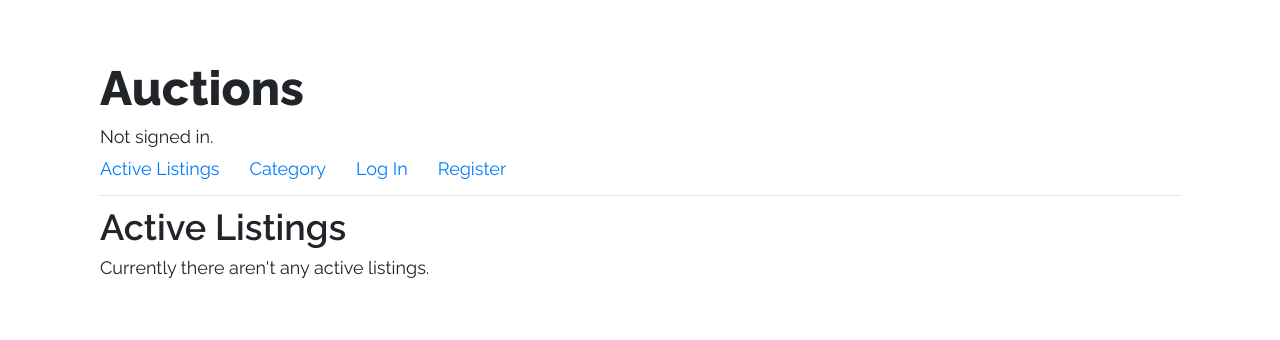
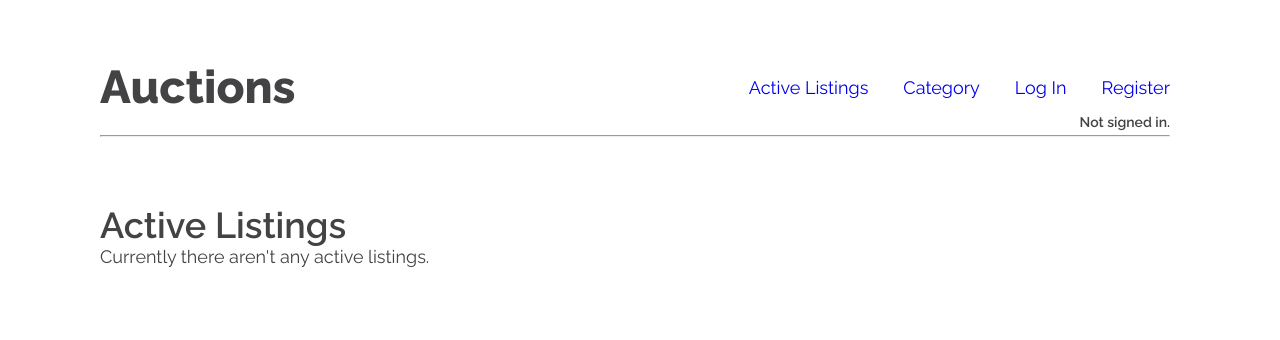
Before and after one commit to monk3yd/commerce-v2, a Django app: page / in a window 1280 px wide. Shown: the top 340 px of the page. Run offline with Django 3.2, Linux system fonts and the light colour scheme; data that the repository does not hold is empty; some libraries are stand-ins or nearby versions.

Commit message:
Layout.html navbar layout css from scratch

```diff
--- a/auctions/static/auctions/style.css
+++ b/auctions/static/auctions/style.css
@@ -9,6 +9,7 @@ html {
 }
 
 body {
+    color: rgb(67, 67, 70);
     font-size: 1.8rem;
     font-family: 'Raleway', 'Trebuchet MS', 'Lucida Sans Unicode', 'Lucida Grande', 'Lucida Sans', Arial, sans-serif;
     padding: 6rem 10rem;
@@ -16,7 +17,7 @@ body {
 
 /* Headings */
 h1 {
-    font-size: 4.8rem;
+    font-size: 4.6rem;
     font-weight: 800;
 }
 
@@ -36,15 +37,46 @@ h4 {
 }
 
 /* Navbar */
-.nav-link {
-    padding: 0.5rem 3rem 0.3rem 0;
+.navbar {
+    display: flex;
+    justify-content: space-between;
+    align-items: center;
 }
 
+/* .navbar-brand {
+
+} */
+
+.navbar-nav {
+    display: flex;
+    list-style-type: none;
+}
+
+.nav-item {
+    /* margin: 0.5rem 1rem; */
+    margin-left: 1.5rem;
+    padding: 1rem;
+}
+
+.nav-link {
+    text-decoration: none;
+}
+
+.login-status {
+    font-size: 1.4rem;
+    font-weight: 600;
+    text-align: end;
+    padding-right: 1rem;
+}
+
+hr {
+    margin: 0.5rem 1rem 6.7rem 0;
+}
 
 /* Watchlist */
-.watchlist-list li {
+/* .watchlist-list li {
     display: flex;
-    flex-direction: row;
+    flex-direction: column;
     align-items: center;
     margin: 1rem 0 0 4rem;
 }
@@ -67,4 +99,4 @@ h4 {
 .remove-badge {
     height: 2.1rem;
     margin-bottom: 0.4rem;
-}
+} */
--- a/auctions/templates/auctions/layout.html
+++ b/auctions/templates/auctions/layout.html
@@ -7,21 +7,18 @@
         <link rel="preconnect" href="https://fonts.googleapis.com">
         <link rel="preconnect" href="https://fonts.gstatic.com" crossorigin>
         <link href="https://fonts.googleapis.com/css2?family=Raleway:wght@100;200;300;400;500;600;700;800;900&display=swap" rel="stylesheet">
+
         <!-- Bootstrap -->
-        <link rel="stylesheet" href="https://stackpath.bootstrapcdn.com/bootstrap/4.4.1/css/bootstrap.min.css" integrity="sha384-Vkoo8x4CGsO3+Hhxv8T/Q5PaXtkKtu6ug5TOeNV6gBiFeWPGFN9MuhOf23Q9Ifjh" crossorigin="anonymous">
+        <!-- <link rel="stylesheet" href="https://stackpath.bootstrapcdn.com/bootstrap/4.4.1/css/bootstrap.min.css" integrity="sha384-Vkoo8x4CGsO3+Hhxv8T/Q5PaXtkKtu6ug5TOeNV6gBiFeWPGFN9MuhOf23Q9Ifjh" crossorigin="anonymous"> -->
+
         <!-- CSS -->
         <link href="{% static 'auctions/style.css' %}" rel="stylesheet">
     </head>
     <body>
-        <h1>Auctions</h1>
-        <div>
-            {% if user.is_authenticated %}
-                Signed in as <strong>{{ user.username }}</strong>.
-            {% else %}
-                Not signed in.
-            {% endif %}
-        </div>
-        <ul class="nav">
+        <nav class="navbar">
+            <h1 class="nav-brand">Auctions</h1>
+
+            <ul class="navbar-nav">
                 <li class="nav-item">
                     <a class="nav-link" href="{% url 'index' %}">Active Listings</a>
                 </li>
@@ -48,6 +45,15 @@
                     </li>
                 {% endif %}
             </ul>
+        </nav>
+
+        <div class="login-status">
+            {% if user.is_authenticated %}
+                Signed in as <strong>{{ user.username }}</strong>.
+            {% else %}
+                Not signed in.
+            {% endif %}
+        </div>
         <hr>
         {% block body %}
         {% endblock %}
```
Lines whose indentation alone changed are shown as unchanged.
